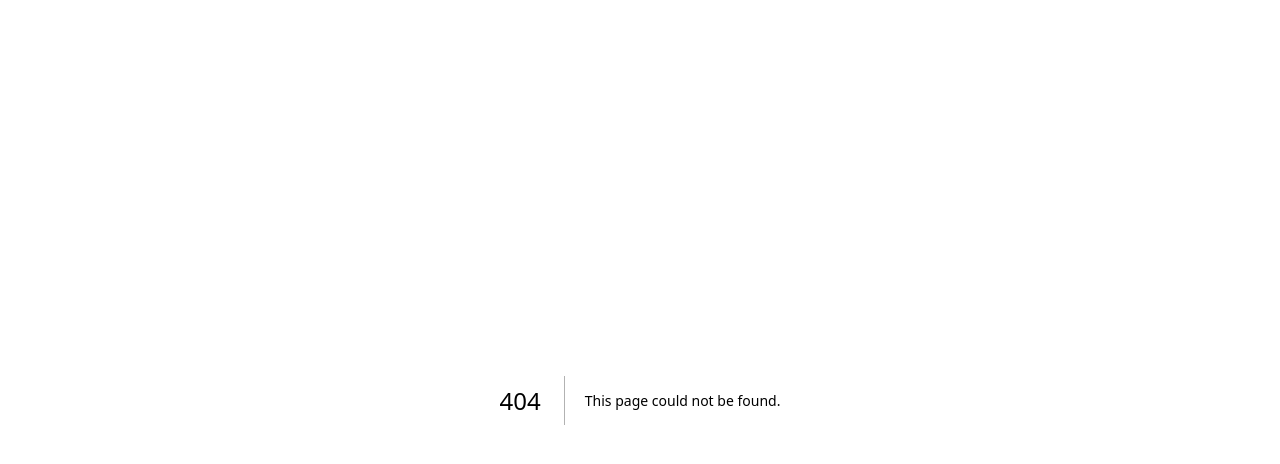
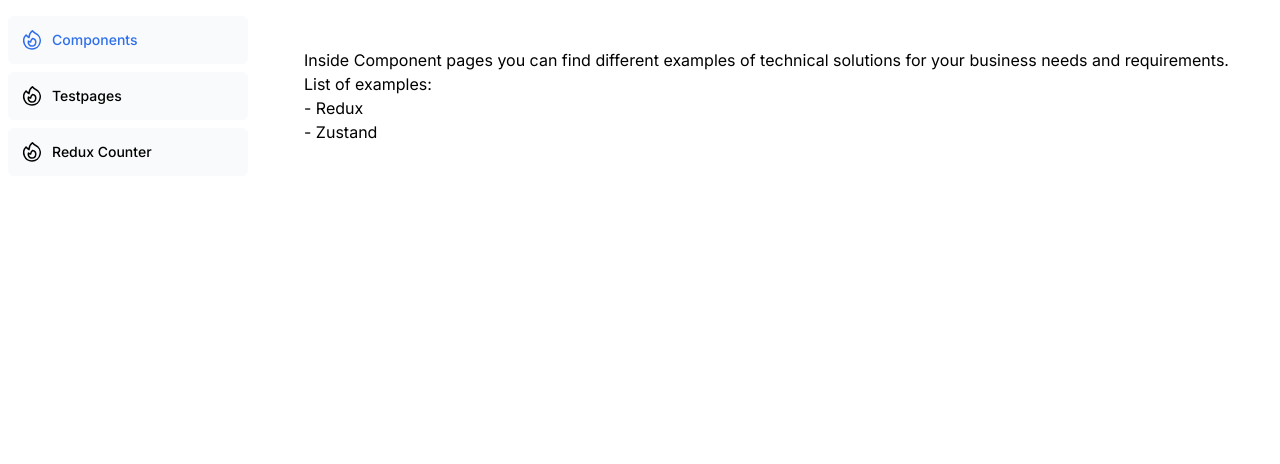
Before and after one commit to krausweb/nextjs-dashboard, a Next.js app: page /components in a window 1280 px wide. Before the commit this address had no page. Shown: the top 464 px of the page. Built offline with nearby package versions, Linux system fonts and the light colour scheme; a web font is replaced by a local one.

Commit message:
Refactored Components and Nav structure - update permissions - add Components folder - move test items to Components folder - update Nav structure to reuse from different components

```diff
--- a/app/testpages/layout.tsx
+++ b/app/components/layout.tsx
@@ -1,12 +1,17 @@
-import Link from 'next/link';
+import type { Metadata } from 'next';
+import Sidenav from '@/app/components/sidenav';
+
+export const metadata: Metadata = {
+	title: 'Components'
+};
 
 export default function Layout({ children }: { children: React.ReactNode }) {
 	return (
 		<main className="flex h-screen flex-col md:flex-row md:overflow-hidden">
-			<div className="w-full flex-none md:w-64 p-6 md:p-12">
-				<Link href="/">Go Home</Link>
-			</div>
+			<section className="w-full flex-none md:w-64">
+				<Sidenav />
+			</section>
 			<div className="flex-grow p-6 md:overflow-y-auto md:p-12">{children}</div>
-		</main>
+		</main >
 	);
 }
--- /dev/null
+++ b/app/components/page.tsx
@@ -0,0 +1,11 @@
+export default function Page() {
+	return (<section>
+		<div>Inside Component pages you can find different examples of technical solutions for your business needs and requirements.</div>
+		<div>List of examples:</div>
+		<ul>
+			<li>- Redux</li>
+			<li>- Zustand</li>
+		</ul>
+	</section>
+	);
+}
--- /dev/null
+++ b/app/components/sidenav.tsx
@@ -0,0 +1,17 @@
+import NavLinks from "@/app/ui/nav-links";
+
+const links = [
+	{ name: 'Components', href: '/components' },
+	{ name: 'Testpages', href: '/components/testpages' },
+	{ name: 'Redux Counter', href: '/components/counter' },
+];
+
+export default function Sidenav(){
+	return (
+		<nav className="flex flex-col px-3 py-4 md:px-2">
+			<div className="flex grow flex-row justify-between space-x-2 md:flex-col md:space-x-0 md:space-y-2">
+				<NavLinks links={links} />
+			</div>
+		</nav>
+	);
+}
--- a/app/testpages/page.tsx
+++ b/app/components/testpages/page.tsx
@@ -1,6 +1,10 @@
+import type { Metadata } from 'next';
+
+export const metadata: Metadata = {
+	title: 'Counter Page',
+}
+
 import styles from '@/app/ui/home.module.css';
-
-<div className={styles.shape} />;
 
 export default function Page() {
 	return (
--- a/app/dashboard/customers/page.tsx
+++ b/app/dashboard/customers/page.tsx
@@ -6,7 +6,7 @@ import { lusitana } from '@/app/ui/fonts';
 import { InvoicesTableSkeleton } from '@/app/ui/skeletons';
 import { Suspense } from 'react';
 import { fetchCustomersPages } from '@/app/lib/data';
-import { Metadata } from 'next';
+import type { Metadata } from 'next';
 
 export const metadata: Metadata = {
 	title: 'Customers',
--- /dev/null
+++ b/app/ui/dashboard/nav-links-dashboard.tsx
@@ -0,0 +1,20 @@
+'use client';
+
+import {
+	UserGroupIcon,
+	HomeIcon,
+	DocumentDuplicateIcon,
+} from '@heroicons/react/24/outline';
+import NavLinks from '@/app/ui/nav-links';
+
+// Map of links to display in the side navigation.
+// Depending on the size of the application, this would be stored in a database.
+const links = [
+	{ name: 'Home', href: '/dashboard', icon: HomeIcon },
+	{ name: 'Invoices', href: '/dashboard/invoices', icon: DocumentDuplicateIcon },
+	{ name: 'Customers', href: '/dashboard/customers', icon: UserGroupIcon },
+];
+
+export default function NavLinksDashboard() {
+	return <NavLinks links={links} />;
+}
--- a/app/ui/dashboard/nav-links.tsx
+++ /dev/null
@@ -1,48 +0,0 @@
-'use client';
-
-import {
-  UserGroupIcon,
-  HomeIcon,
-  DocumentDuplicateIcon,
-} from '@heroicons/react/24/outline';
-import Link from 'next/link';
-import { usePathname } from 'next/navigation';
-import clsx from 'clsx';
-
-// Map of links to display in the side navigation.
-// Depending on the size of the application, this would be stored in a database.
-const links = [
-  { name: 'Home', href: '/dashboard', icon: HomeIcon },
-  {
-    name: 'Invoices',
-    href: '/dashboard/invoices',
-    icon: DocumentDuplicateIcon,
-  },
-  { name: 'Customers', href: '/dashboard/customers', icon: UserGroupIcon },
-];
-
-export default function NavLinks() {
-  const pathname = usePathname();
-  return (
-    <>
-      {links.map((link) => {
-        const LinkIcon = link.icon;
-        return (
-          <Link
-            key={link.name}
-            href={link.href}
-            className={clsx(
-              'flex h-[48px] grow items-center justify-center gap-2 rounded-md bg-gray-50 p-3 text-sm font-medium hover:bg-sky-100 hover:text-blue-600 md:flex-none md:justify-start md:p-2 md:px-3',
-              {
-                'bg-blue-100 text-blue-600': pathname === link.href,
-              }
-            )}
-          >
-            <LinkIcon className="w-6" />
-            <p className="hidden md:block">{link.name}</p>
-          </Link>
-        );
-      })}
-    </>
-  );
-}
--- a/app/ui/dashboard/sidenav.tsx
+++ b/app/ui/dashboard/sidenav.tsx
@@ -1,5 +1,5 @@
 import Link from 'next/link';
-import NavLinks from '@/app/ui/dashboard/nav-links';
+import NavLinks from '@/app/ui/dashboard/nav-links-dashboard';
 import AcmeLogo from '@/app/ui/acme-logo';
 import { PowerIcon } from '@heroicons/react/24/outline';
 import { signOut } from '@/auth';
--- /dev/null
+++ b/app/ui/nav-links.tsx
@@ -0,0 +1,46 @@
+'use client';
+
+import Link from 'next/link';
+import { usePathname } from 'next/navigation';
+import clsx from 'clsx';
+import {
+	FireIcon // by default
+} from '@heroicons/react/24/outline';
+
+interface NavLinkListType {
+	links: NavLink[]
+}
+
+interface NavLink {
+	name: string;
+	href: string;
+	icon?: React.ElementType;
+}
+
+// Map of links to display in the side navigation
+export default function NavLinks({ links }: NavLinkListType) {
+	const pathname = usePathname();
+
+	return (
+		<>
+			{links.map((link) => {
+				const LinkIcon = link.icon || FireIcon;
+				return (
+					<Link
+						key={link.name}
+						href={link.href}
+						className={clsx(
+							'flex h-[48px] grow items-center justify-center gap-2 rounded-md bg-gray-50 p-3 text-sm font-medium hover:bg-sky-100 hover:text-blue-600 md:flex-none md:justify-start md:p-2 md:px-3',
+							{
+								'bg-blue-100 text-blue-600': pathname === link.href,
+							}
+						)}
+					>
+						<LinkIcon className="w-6" />
+						<p className="hidden md:block">{link.name}</p>
+					</Link>
+				);
+			})}
+		</>
+	);
+}
--- a/auth.config.ts
+++ b/auth.config.ts
@@ -8,11 +8,11 @@ export const authConfig = {
 		authorized({ auth, request: { nextUrl } }) {
 			const isLoggedIn = !!auth?.user;
 			const isOnDashboard = nextUrl.pathname.startsWith('/dashboard');
-			const isOnTestPages = nextUrl.pathname.startsWith('/testpages');
+			const isOnComponentPages = nextUrl.pathname.startsWith('/components');
 			if (isOnDashboard) {
 				if (isLoggedIn) return true;
 				return false; // Redirect unauthenticated users to login page
-			} else if (isOnTestPages) {
+			} else if (isOnComponentPages) {
 				if (isLoggedIn) return true;
 				return false;
 			} else if (isLoggedIn) {
```
